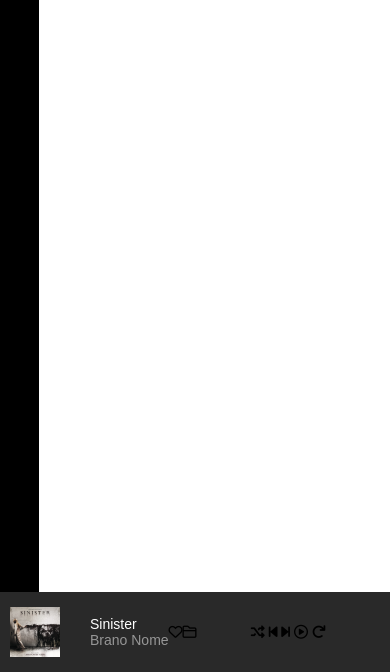
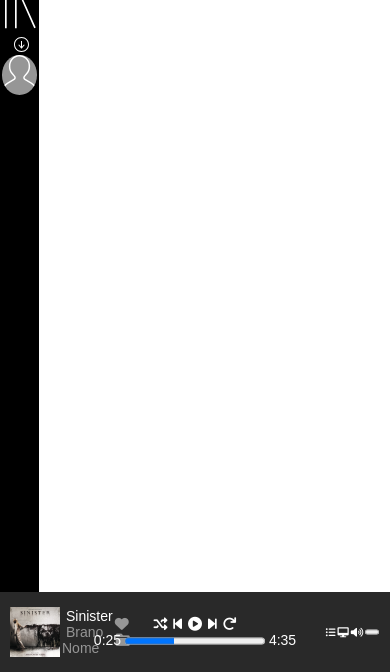
Before and after one commit to michaelb2001/html-css-spotifyweb, a plain HTML site: page index.html in a window 390 px wide. Shown: the part 172-844 px from the top of the page. Drawn offline with Linux system fonts and the light colour scheme.

Commit message:
modifiche

```diff
--- a/css/style.css
+++ b/css/style.css
@@ -101,70 +101,6 @@ hr{
 
 
 
-
-@media screen and (max-width:576px){
-    nav{
-        width: 10%;
-        background-color: black;
-        padding:5px;
-        height: 100%;
-        display: flex;
-        flex-direction: column;
-        align-items: center;
-    }
-
-    .container{
-        width: 90%;
-    }
-
-    .logo>img:nth-child(2){
-        display: block;
-        width:100%;
-    }
-
-    .logo img:nth-child(1){
-        display: none;
-    }
-
-    nav ul{
-        display:flex;
-        flex-direction: column;
-        justify-items: center;
-        align-content: center;
-    }
-    .icon{
-        display: flex;
-        height: 30px;
-        color: rgb(150, 150, 150);
-    }
-
-    ul{
-        margin-top:10px;
-    }
-    nav ul li{
-        margin-top:5px;
-    }
-    nav ul li a{
-        text-decoration: none;
-        color: rgb(150, 150, 150);
-    }
-
-    nav ul li a span{
-        display: none;
-    }
-    .playlist{
-        margin-top:5px;
-        display: none;
-    }
-
-    .install-user{
-        color: white;
-        display: none;
-    }
-}
-
-
-
 footer{
     height: 80px;
     width:100%;
@@ -175,12 +111,21 @@ footer{
     padding:10px;
 }
 
+.left,.right{
+    width:250px;
+}
+
+
 .left{
     display: flex;
-    justify-content: space-between;
+    justify-content: flex-start;
     align-items: center;
 }
 
+.right{
+    display: flex;
+    justify-content: flex-end;
+}
 .left img{
     height:50px;
 }
@@ -202,4 +147,219 @@ footer{
     color: rgb(150, 150, 150);
 }
 
-i
+.left-icon{
+    margin-left:10px;
+    color: rgb(150, 150, 150);
+}
+
+.left-icon i:nth-child(2){
+    margin-left:5px;
+}
+
+
+.center{
+    display: flex;
+    flex-direction: column;
+    justify-content: center;
+    align-items: center;
+    color:white;
+}
+
+.foot-icon{
+    font-size:18px;
+    color: white;
+}
+
+.foot-icon i{
+    margin:0px 5px;
+}
+
+
+.right i,
+.right progress{
+    margin:0px 5px;
+    color:white;
+    font-size:14px;
+}
+
+
+
+
+
+
+
+
+
+
+/* responsive nav */
+
+@media  screen and (max-width:576px){
+    nav{
+        width: 10%;
+        background-color: black;
+        padding:10px;
+        height: 100%;
+        display: flex;
+        flex-direction: column;
+        align-items: center;
+        justify-content: flex-start;
+    }
+
+    .container{
+        width: 85%;
+    }
+
+    .logo img:nth-child(1){
+        display: none;
+    }
+
+    .logo img:nth-child(2){
+        display: inline-block;
+        width: 40px;
+    }
+
+    nav ul{
+        display:flex;
+        flex-direction: column;
+        justify-items: center;
+    }
+
+    .icon{
+        height: 40px;
+        color: rgb(150, 150, 150);
+    }
+
+    ul{
+        margin-top:10px;
+    }
+    nav ul li{
+        margin-top:5px;
+    }
+    nav ul li a{
+        text-decoration: none;
+        color: rgb(150, 150, 150);
+    }
+
+    nav ul li a span{
+        display: none;
+    }
+
+    .playlist{
+        display: none;
+    }
+
+    .install-user{
+        color: white;
+        display: flex;
+        flex-direction: column;
+        align-items: center;
+        justify-content: flex-start;
+
+    }
+
+    .install-user img{
+        height: 20px;
+    }
+
+    hr{
+        margin : 10px 0px;
+    }
+
+    hr{
+        display: none;
+    }
+    .user span,
+    .install span {
+        display: none;
+    }
+    .user img{
+        height: 40px;
+        border-radius: 100%;
+        background-color: rgb(150, 150, 150);
+    }
+
+}
+
+/* responsive footer*/
+
+
+footer{
+    height: 80px;
+    width:100%;
+    background-color: rgb(41, 41, 41);
+    display: flex;
+    justify-content: space-between;
+    align-items: center;
+    padding:10px;
+}
+
+.left,.right{
+    width:15%;
+}
+
+
+.left{
+    display: flex;
+    justify-content: flex-start;
+    align-items: center;
+}
+
+.right{
+    display: flex;
+    justify-content: flex-end;
+}
+.left img{
+    height:50px;
+}
+
+.text{
+    margin-left:2px;
+}
+
+.text p,
+.text span{
+    margin-left:4px;
+}
+
+.text p{
+    color: white;
+}
+
+.text span{
+    color: rgb(150, 150, 150);
+}
+
+.left-icon{
+    margin-left:2px;
+    color: rgb(150, 150, 150);
+}
+
+.left-icon i:nth-child(2){
+    margin-left:1px;
+}
+
+
+.center{
+    display: flex;
+    flex-direction: column;
+    justify-content: center;
+    align-items: center;
+    color:white;
+}
+
+.foot-icon{
+    font-size:14px;
+    color: white;
+}
+
+.foot-icon i{
+    margin:0px 1px;
+}
+
+
+.right i,
+.right progress{
+    margin:0px 1px;
+    color:white;
+    font-size:10px;
+}
--- a/index.html
+++ b/index.html
@@ -46,7 +46,6 @@
                 <p>Nome Playlist</p>
             </div>
 
-
             <div class="install-user">
                 <div class="install">
                     <img src="img/download.svg" alt="">
@@ -64,6 +63,7 @@
 
 
             </div>
+
     </nav>
 
     <div class="container">
@@ -80,23 +80,33 @@
                 <p>Sinister</p>
                 <span>Brano Nome</span>
             </div>
-                <i class="far fa-heart"></i>
-                <i class="far fa-folder"></i>
-
+            <div class="left-icon">
+                <i class="fas fa-heart"></i>
+                <i class="fas fa-folder"></i>
+            </div>
         </div>
 
         <div class="center">
             <div class="foot-icon">
                 <i class="fas fa-random"></i>
                 <i class="fas fa-step-backward"></i>
+                <i class="fas fa-play-circle"></i>
                 <i class="fas fa-step-forward"></i>
-                <i class="far fa-play-circle"></i>
                 <i class="fas fa-redo"></i>
+            </div>
+
+            <div class="bar">
+                <span>0:25</span>
+                <progress id="file" value="35" max="100"></progress>
+                <span>4:35</span>
             </div>
         </div>
 
         <div class="right">
-
+            <i class="fas fa-list-ul"></i>
+            <i class="fas fa-desktop"></i>
+            <i class="fas fa-volume-up"></i>
+            <progress id="file" value="10s" max="75"></progress>
         </div>
     </footer>
 </body>
```
Lines whose indentation alone changed are shown as unchanged.
